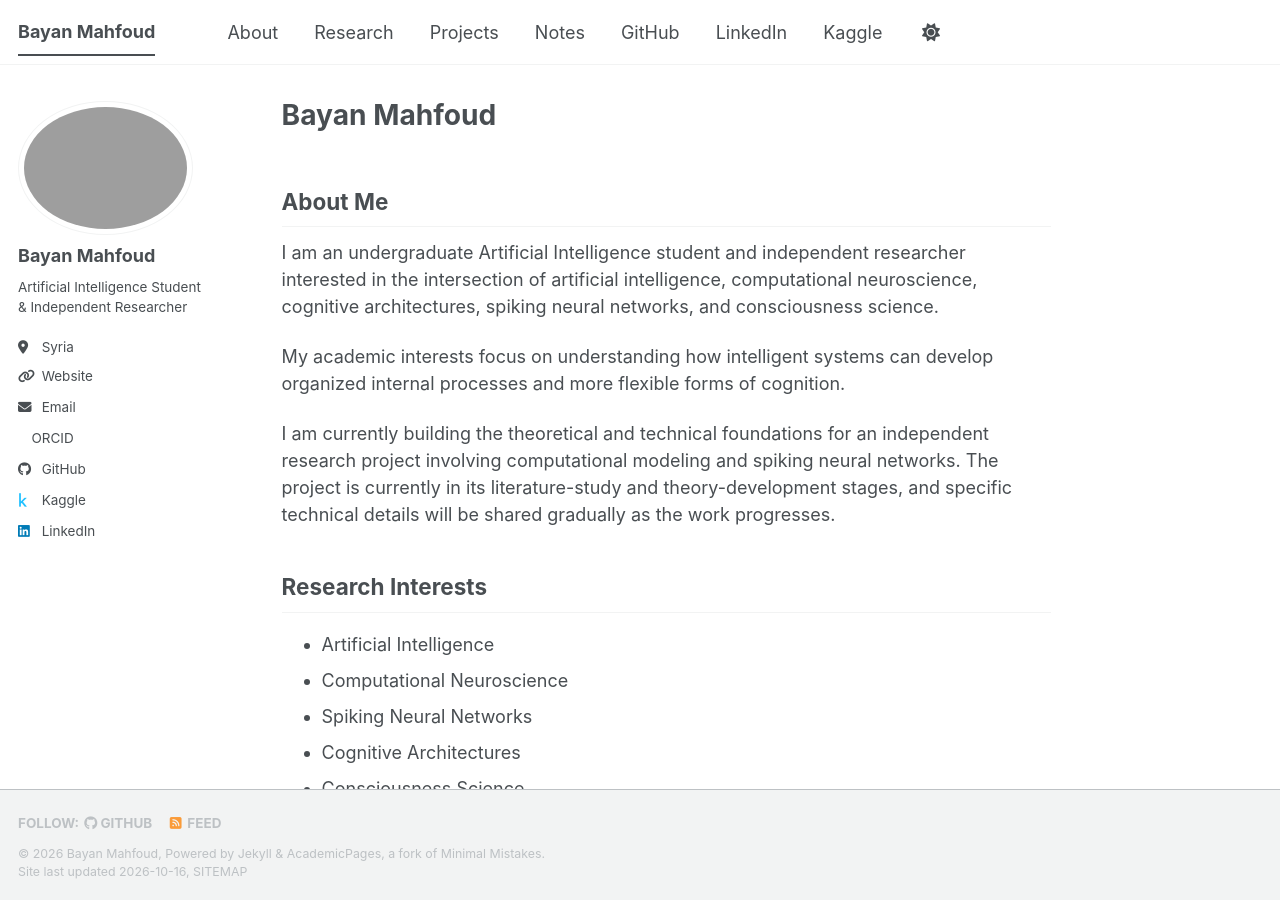
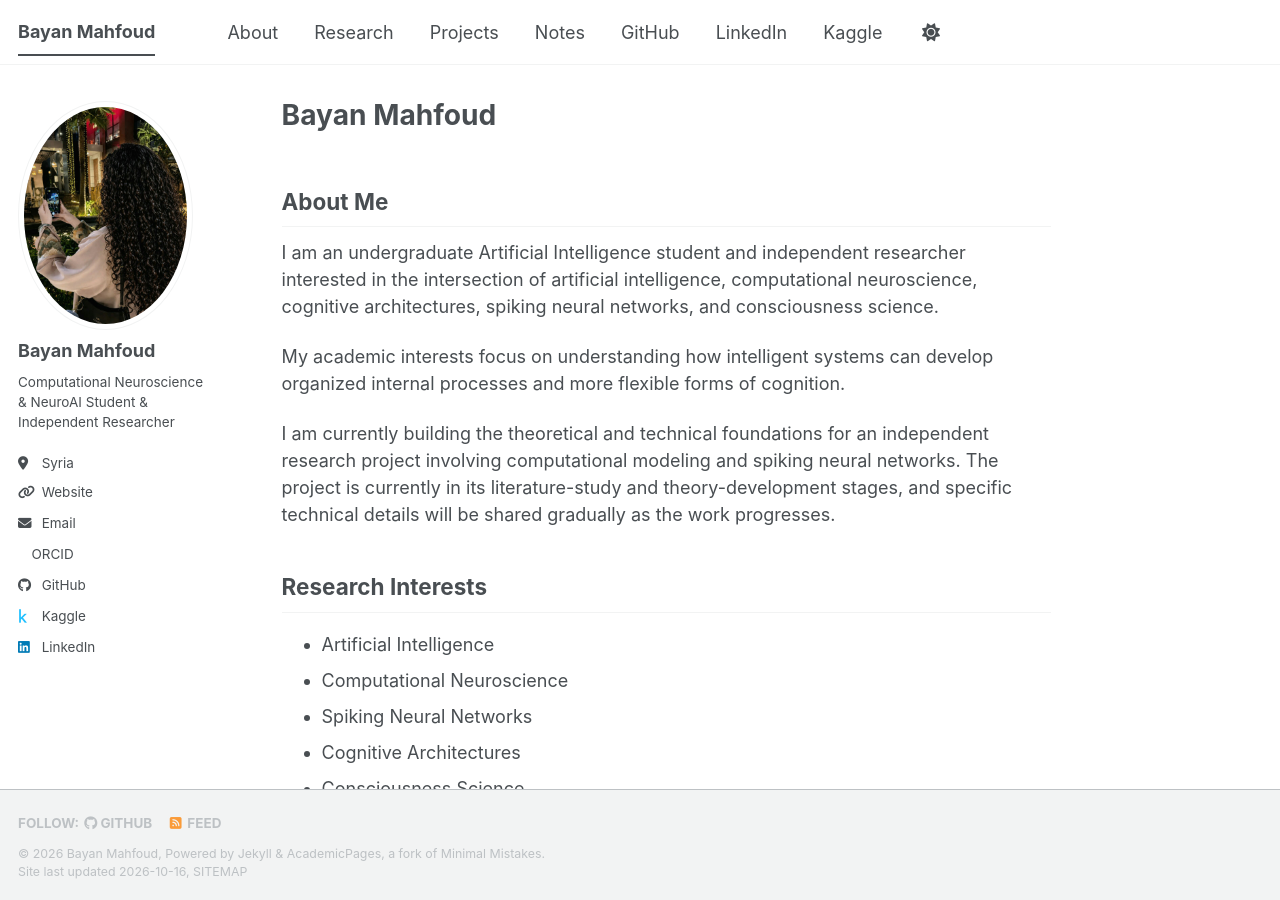
Before and after one commit to BayanMahfoud/BayanMahfoud-academic-preview, a Jekyll site: the page built from _pages/about.md, in a window 1280 px wide and 900 px high. Built offline with Jekyll 4.4.1, drawn with Linux system fonts in a browser that asks for light colours; a style sheet for code colours, icons or effects is not loaded.

Commit message:
Update _config.yml

```diff
--- a/_config.yml
+++ b/_config.yml
@@ -14,10 +14,10 @@ repository: "BayanMahfoud/BayanMahfoud-academic-preview"
 
 # Site Author
 author:
-  avatar: "profile.png"
+  avatar: "profile.jpg"
   name: "Bayan Mahfoud"
   pronouns:
-  bio: "Artificial Intelligence Student & Independent Researcher"
+  bio: "Computational Neuroscience & NeuroAI Student & Independent Researcher"
   location: "Syria"
   employer:
   uri: "https://bayanmahfoud.github.io"
```
